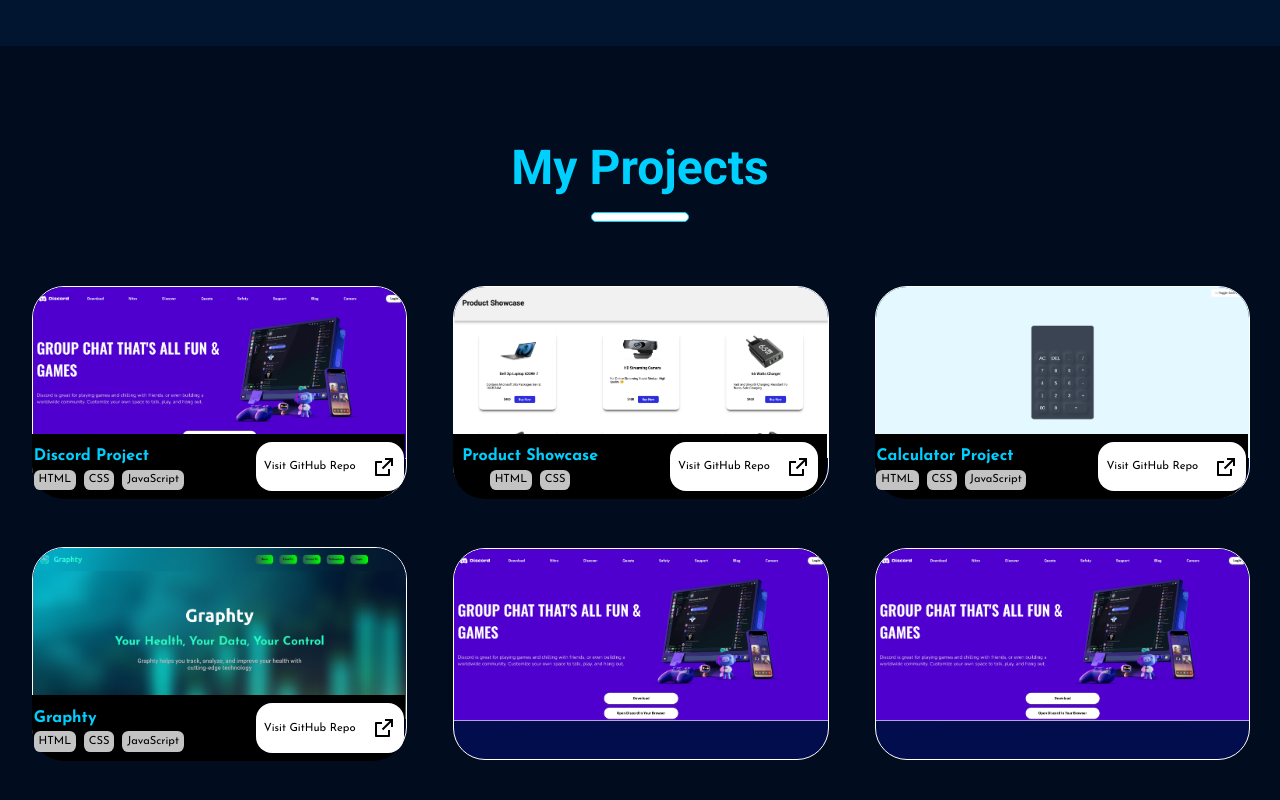
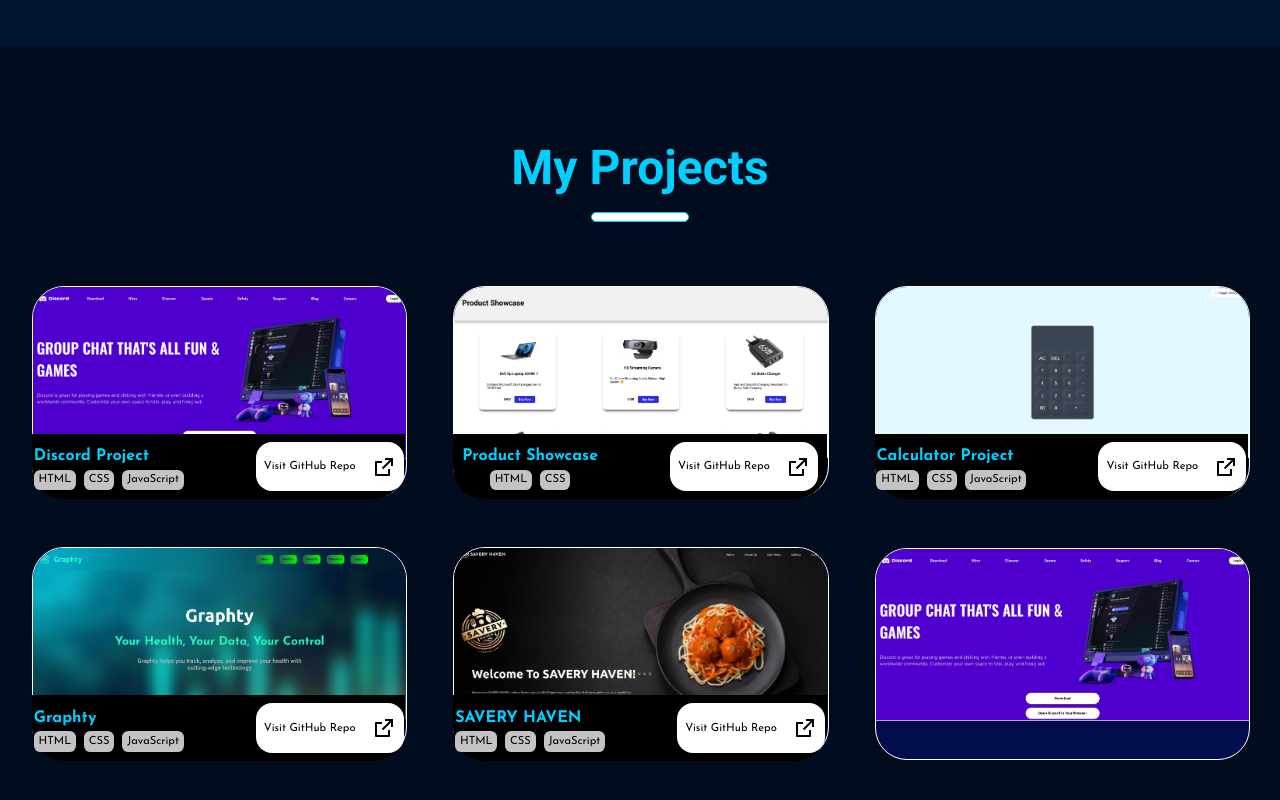
Before and after one commit to Ukattah-Divine603/MrDee-Portfolio, a plain HTML site: page index.html in a window 1280 px wide. Shown: the part 2354-3154 px from the top of the page. Drawn offline with nearby package versions, Linux system fonts and the light colour scheme.

Commit message:
more stuff

```diff
--- a/index.html
+++ b/index.html
@@ -404,7 +404,35 @@
 
             <div class="web1">
               <div class="img-container">
-                <img src="Screenshot 2025-03-22 11.02.24 AM.png" />
+                <img src="cimp.png" />
+              </div>
+
+              <div class="description">
+                <div class="pa1">
+                  <h4>SAVERY HAVEN</h4>
+                  <div class="links">
+                    <div class="skil">HTML</div>
+                    <div class="skil">CSS</div>
+                    <div class="skil">JavaScript</div>
+                  </div>
+                </div>
+
+                <div class="pal2">
+                  <a href="https://github.com/DivineUkattah/Discord-Clone">
+                    <p>Visit GitHub Repo</p>
+                    <svg
+                      xmlns="http://www.w3.org/2000/svg"
+                      viewBox="0 0 24 24"
+                      width="24"
+                      height="24"
+                      fill="currentColor"
+                    >
+                      <path
+                        d="M10 6V8H5V19H16V14H18V20C18 20.5523 17.5523 21 17 21H4C3.44772 21 3 20.5523 3 20V7C3 6.44772 3.44772 6 4 6H10ZM21 3V11H19L18.9999 6.413L11.2071 14.2071L9.79289 12.7929L17.5849 5H13V3H21Z"
+                      ></path>
+                    </svg>
+                  </a>
+                </div>
               </div>
             </div>
 
```
Also changed, not shown: cimp.png (added).
